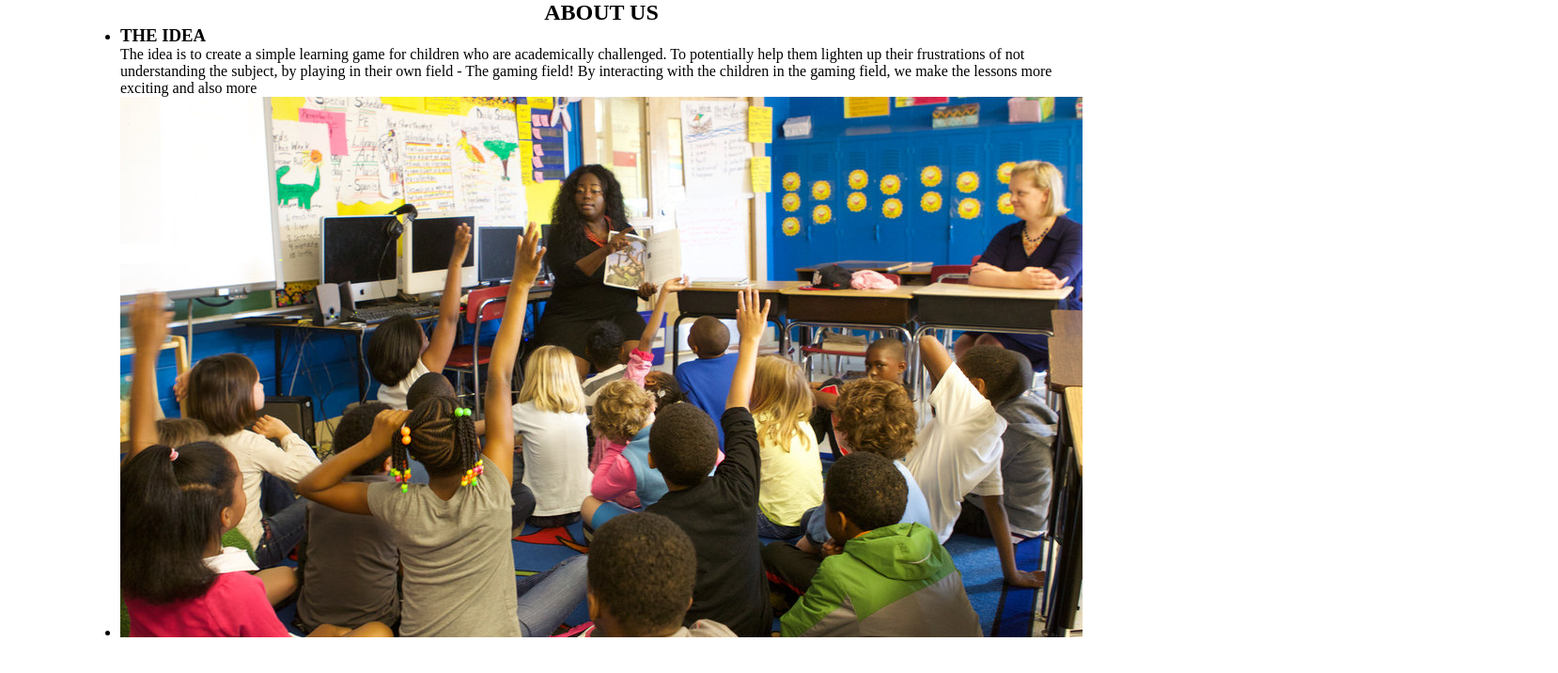
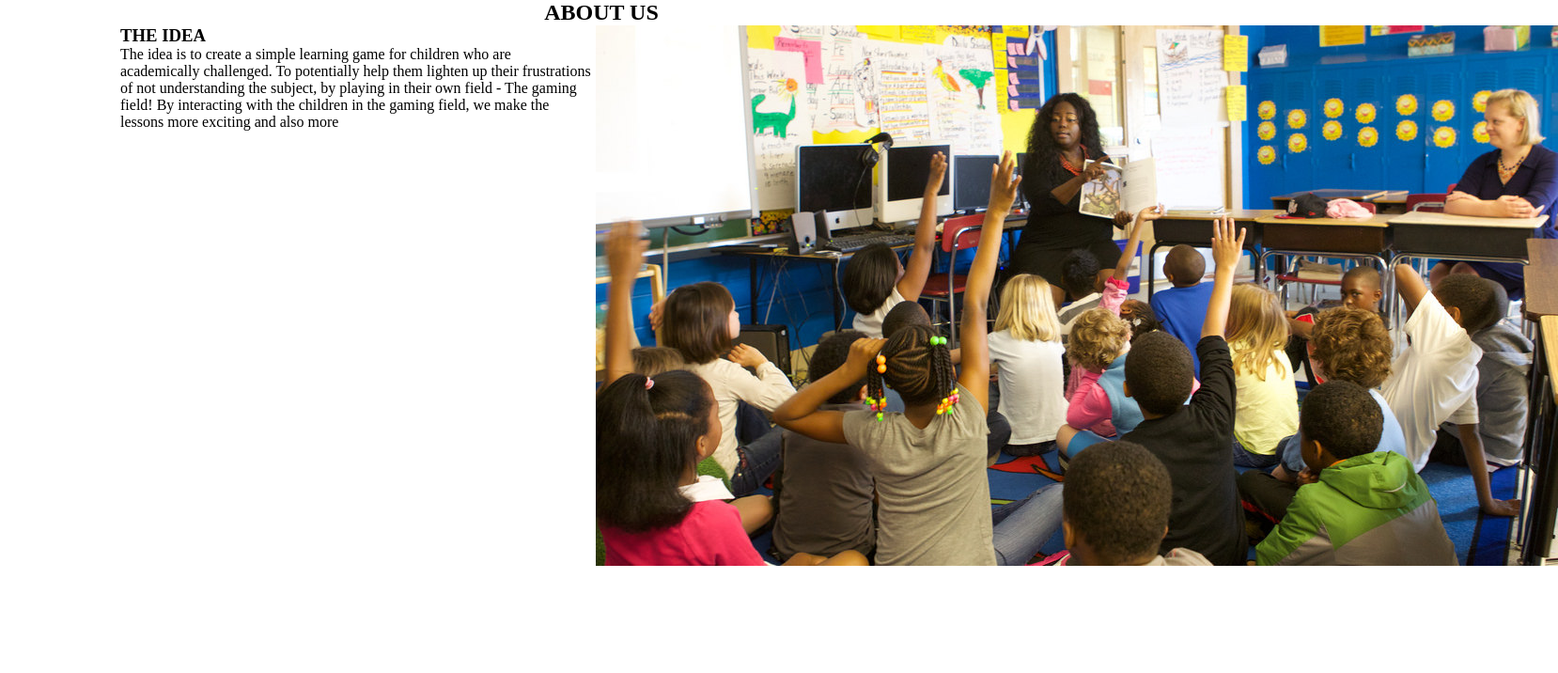
Before and after one commit to antraxen/Projekt_1, a plain HTML site: page index.html in a window 1280 px wide. Shown: the whole page at 94% size, 1658 px wide, since content can reach past the window. Drawn offline with Linux system fonts and the light colour scheme.

Commit message:
Styling the list

```diff
--- a/style.css
+++ b/style.css
@@ -21,6 +21,17 @@
   text-align: center;
 }
 
+#about ul {
+  list-style: none;
+  height: auto;
+}
+
+#about li{
+  display: inline-block;
+  width: 49%;
+  vertical-align: top;
+}
+
 .theideatekst {
   text-align: left;
 }
```
